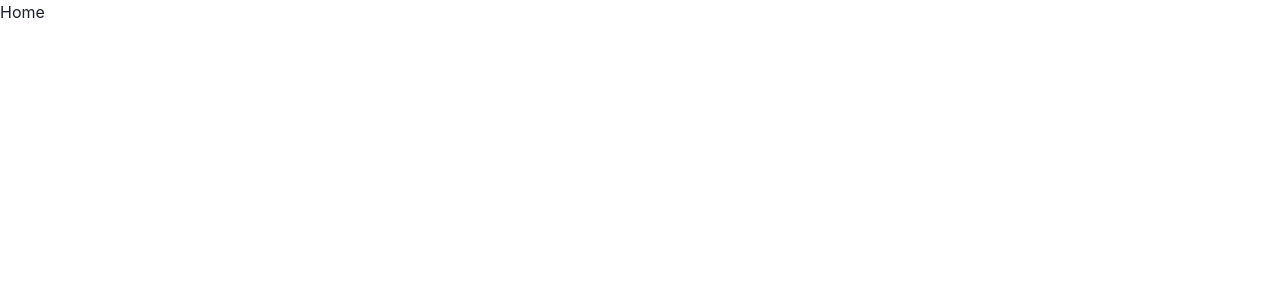
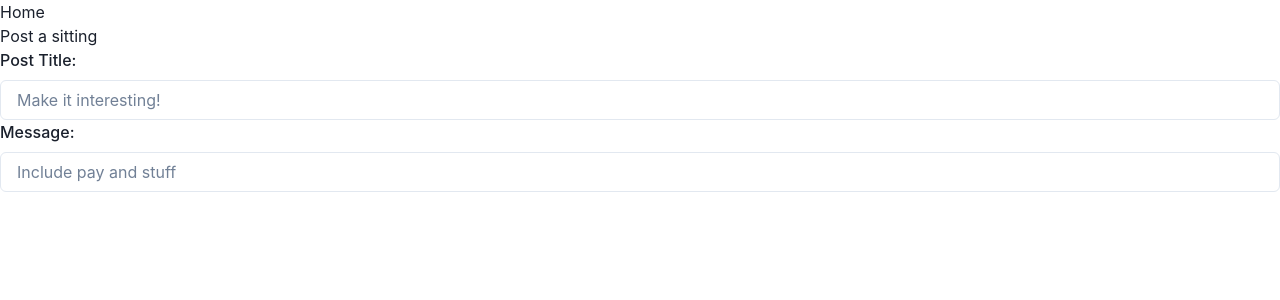
Before and after one commit to monkeypunkey21/due-diligence, a React (Create React App) app in the folder frontend/: page /form in a window 1280 px wide. Before the commit this address had no page. Shown: the top 300 px of the page. Built offline with nearby package versions, Linux system fonts and the light colour scheme.

Commit message:
Added PostForm outline

```diff
--- a/frontend/src/App.js
+++ b/frontend/src/App.js
@@ -1,6 +1,7 @@
 import {BrowserRouter, Routes, Route} from 'react-router-dom'
 import Home from './Pages/Home'
 import NavBar from './Components/NavBar'
+import PostForm from './Pages/PostForm';
 
 function App() {
   return (
@@ -12,6 +13,9 @@ function App() {
           path="/"
           element={<Home/>}
           />
+          <Route
+          path="/form"
+          element={<PostForm/>}/>
         </Routes>
       </BrowserRouter>
     </div>
--- a/frontend/src/Components/NavBar.js
+++ b/frontend/src/Components/NavBar.js
@@ -12,6 +12,11 @@ const NavBar = () =>
                         Home
                     </Text>
                 </Link>
+                <Link to="/form">
+                    <Text>
+                        Post a sitting
+                    </Text>
+                </Link>
             </div>
         </header>
      )
--- /dev/null
+++ b/frontend/src/Pages/PostForm.js
@@ -0,0 +1,26 @@
+import {
+    FormControl,
+    FormLabel,
+    FormErrorMessage,
+    FormHelperText,
+    Input,
+  } from '@chakra-ui/react'
+import {useState} from 'react'
+
+const PostForm = () =>
+{
+    const [location, setLocation] = useState("")
+    const [message, setMessage] = useState('')
+    const [title, setTitle] = useState('')
+
+    return (
+        <FormControl>
+            <FormLabel>Post Title:</FormLabel>
+            <Input placeholder='Make it interesting!'/>
+            <FormLabel>Message: </FormLabel>
+            <Input placeholder='Include pay and stuff'/>
+        </FormControl>
+    )
+}
+
+export default PostForm
```
